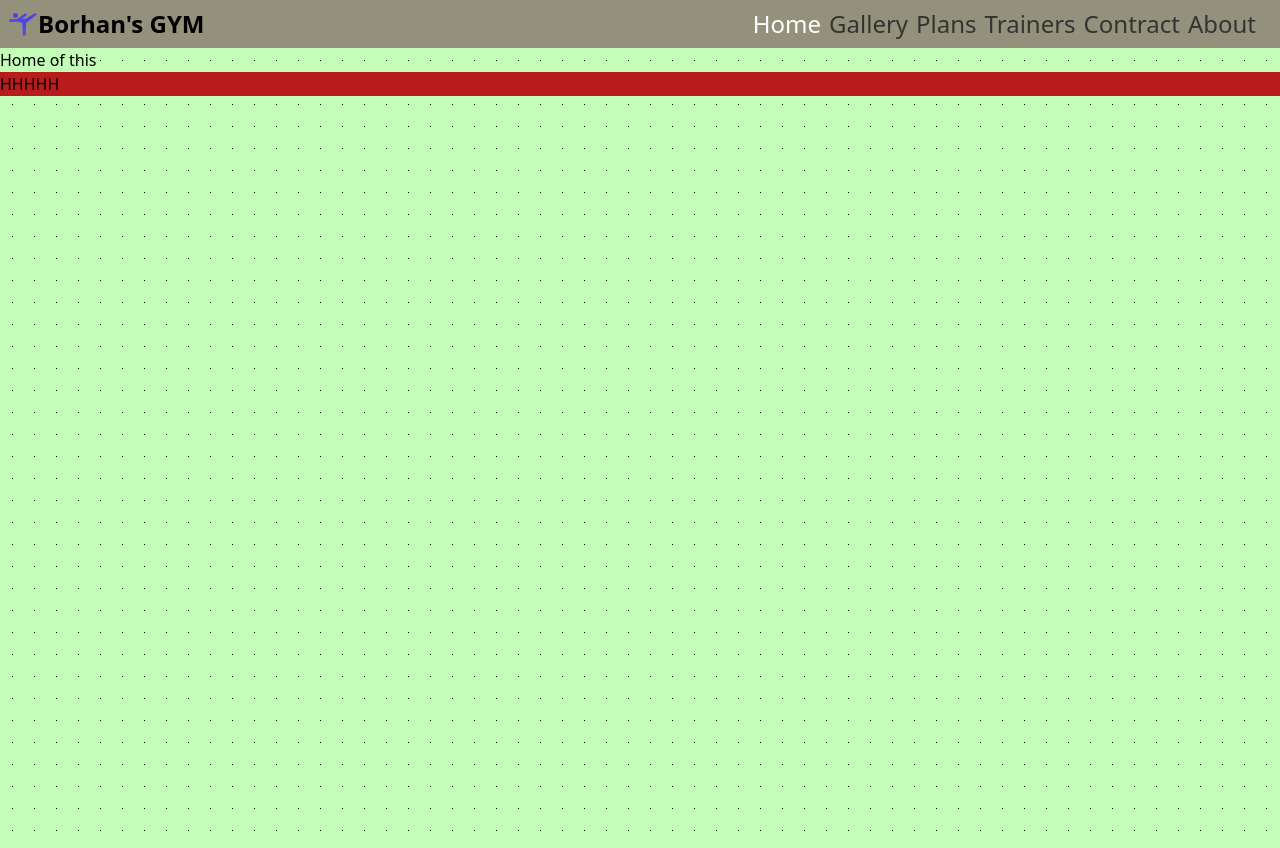
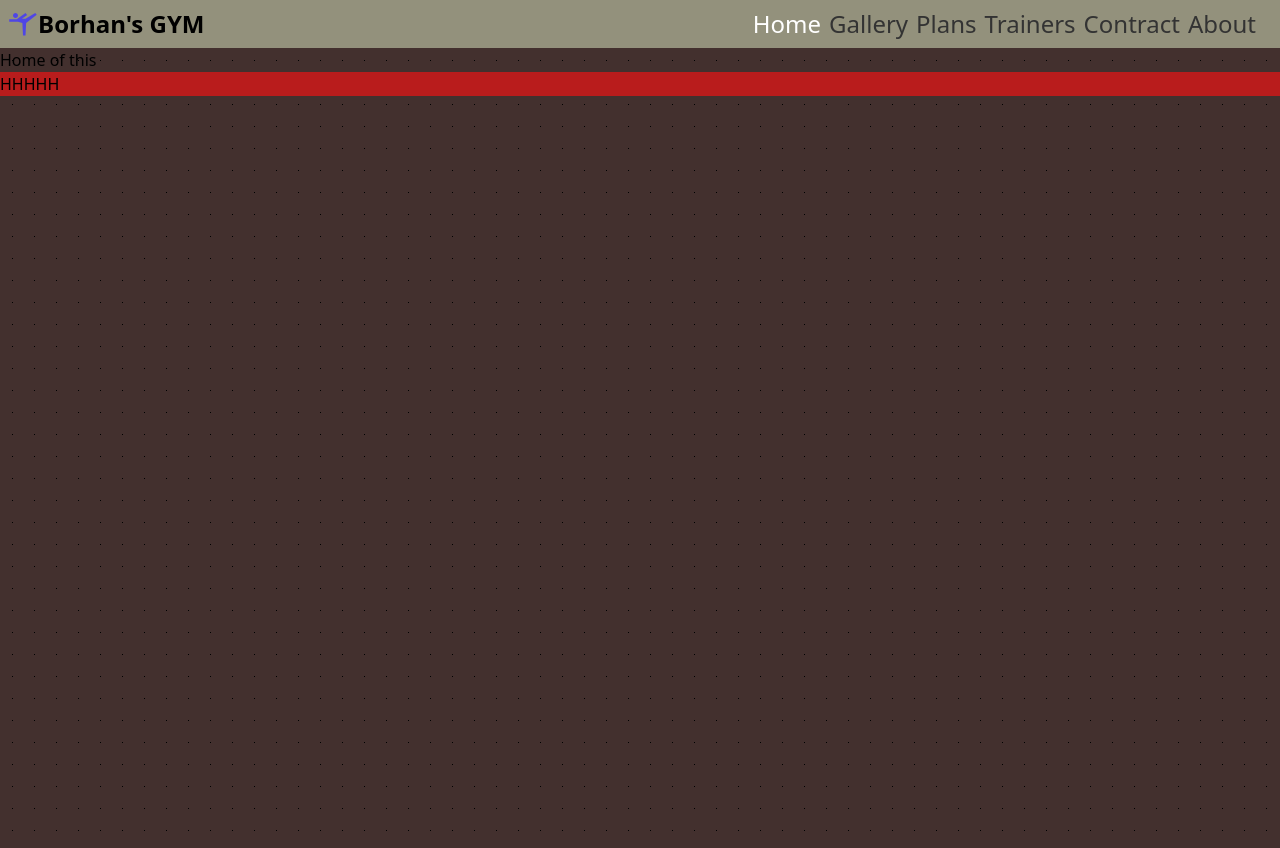
Before and after one commit to BorhanBappy/Gym, a React (Vite) app: page / in a window 1280 px wide. Built offline with nearby package versions, Linux system fonts and the light colour scheme.

Commit message:
navmainf1

```diff
--- a/src/index.css
+++ b/src/index.css
@@ -2,7 +2,7 @@
 @tailwind components;
 @tailwind utilities;
 body {
-    --dot-bg: #C3FDB8;
+    --dot-bg:#43302E;
     --dot-color: black;
     --dot-size: 1px;
     --dot-space: 22px;
```
